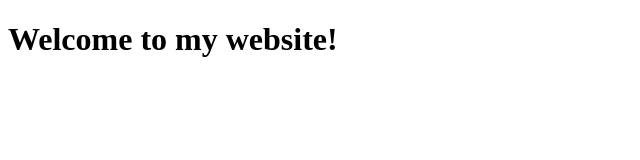
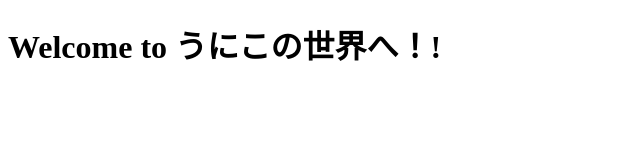
Before and after one commit to prosperityyallow/kaede-test1, a plain HTML site: page index.html in a window 1280 px wide. Shown: the whole page, without its empty margins (0-640 px from the left). Drawn offline with Linux system fonts and the light colour scheme.

Commit message:
Update heading in index.html

```diff
--- a/index.html
+++ b/index.html
@@ -6,6 +6,6 @@
     <title>うにこの世界</title>
 </head>
 <body>
-    <h1>Welcome to my website!</h1>
+    <h1>Welcome to うにこの世界へ！!</h1>
 </body>
 </html>
```
